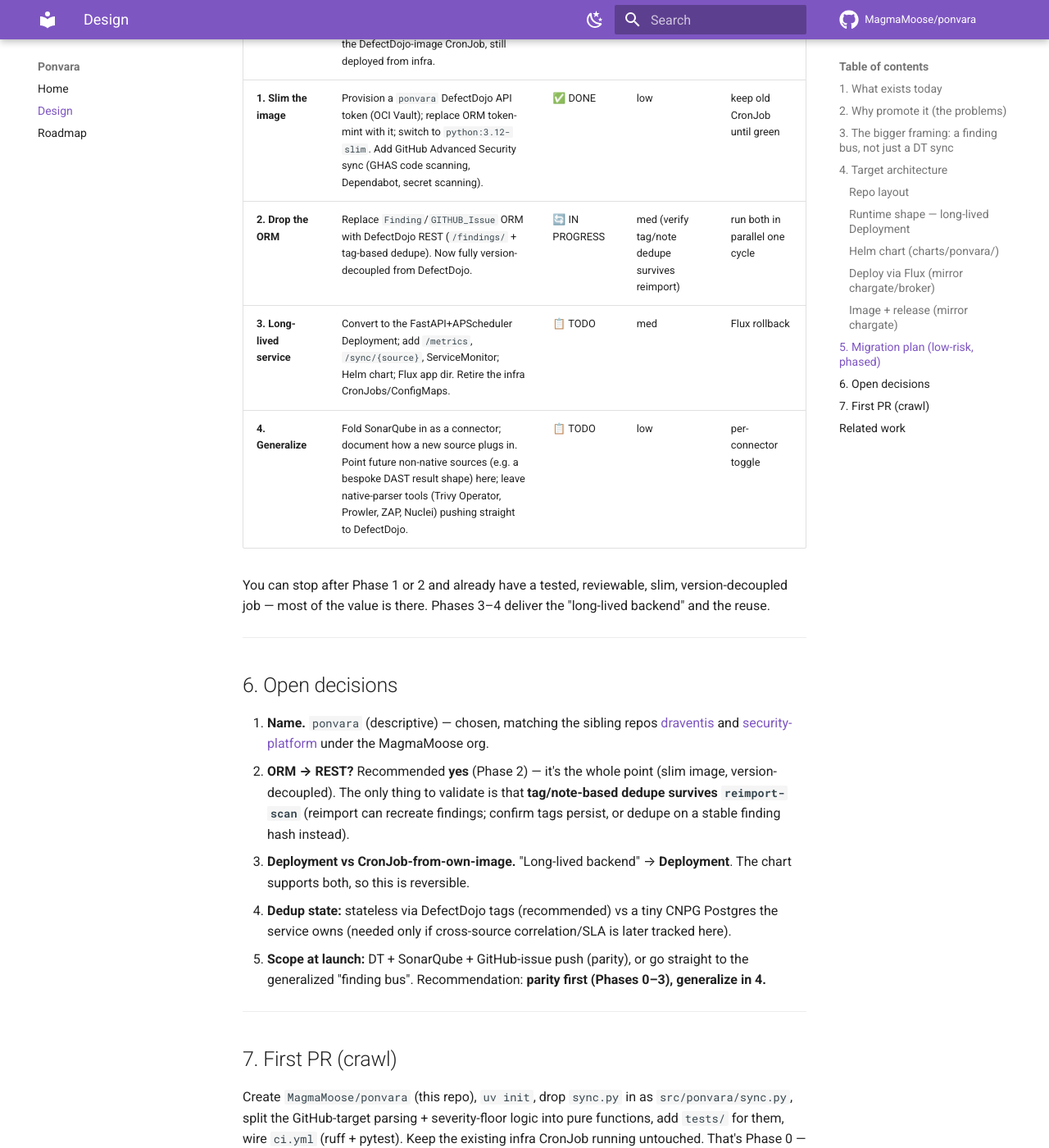
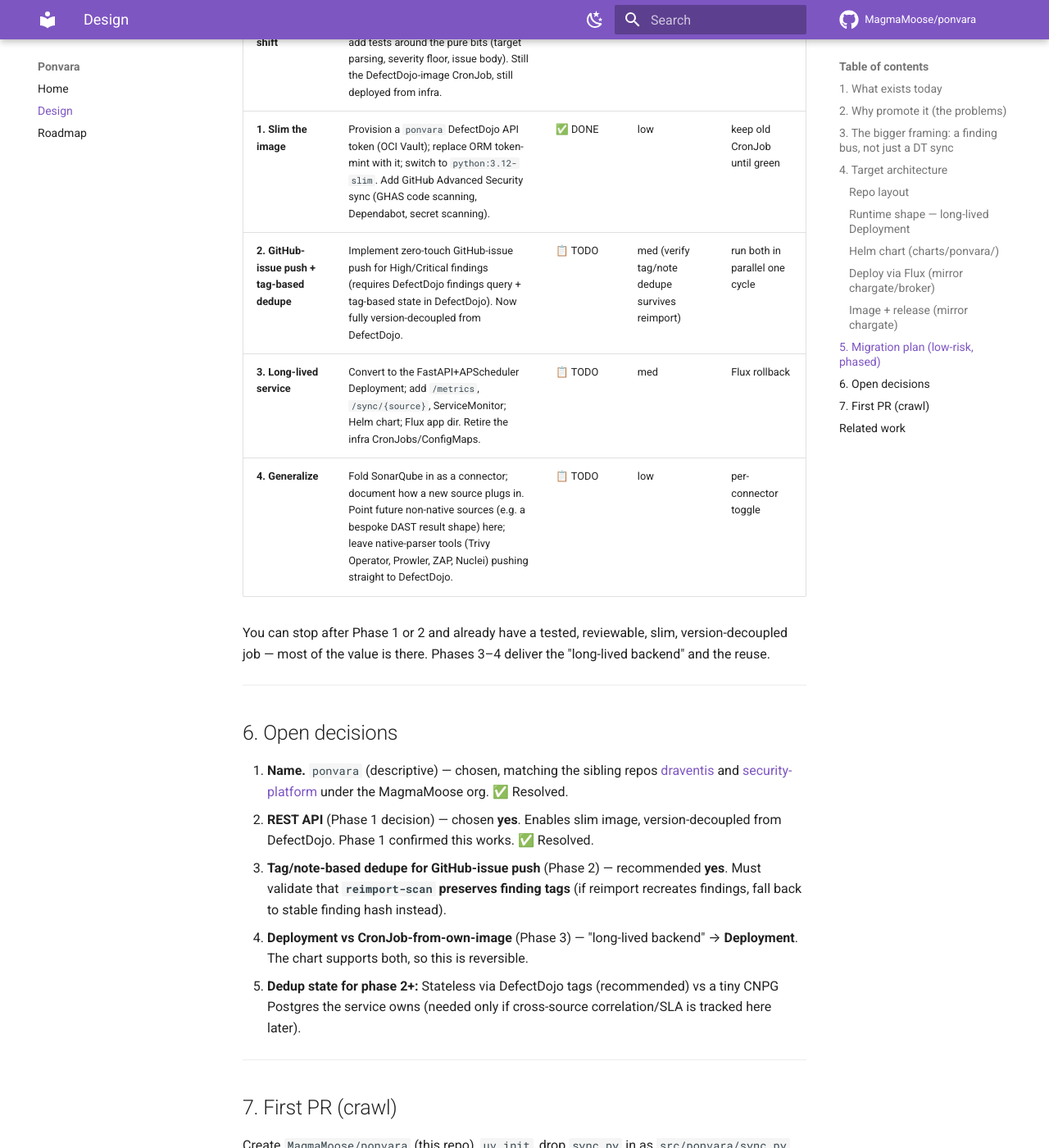
Before and after one commit to MagmaMoose/ponvara, an MkDocs documentation site: the page built from docs/DESIGN.md, in a window 1280 px wide and 1400 px high, scrolled down 5240 px. Shown: the whole window at 82% size. Built offline with MkDocs 1.6.1 and Material for MkDocs 9.7.7, drawn with Linux system fonts in a browser that asks for light colours; comment, search, counter and statistics services are not loaded; some of the changed text lies outside the part shown.

Commit message:
docs-update maintenance (#23)
Automated maintenance run.

Co-authored-by: Caleb Sargeant <calebsargeant@users.noreply.github.com>

````diff
--- a/docs/DESIGN.md
+++ b/docs/DESIGN.md
@@ -1,6 +1,6 @@
 # Ponvara — Design
 
-**Status:** Phase 1–2 (REST API slim image with GHAS; ORM → REST migration in progress) ·
+**Status:** Phase 1 complete (REST API slim image with Dependency-Track and GHAS syncs) ·
 **Date:** 2026-08-27
 
 Promote the in-cluster `dt-defectdojo-sync` CronJob (and its SonarQube sibling) into
@@ -116,14 +116,16 @@
                                 #   fastapi+uvicorn, PyGithub (or raw httpx), prometheus-client
   src/ponvara/
     config.py                   # pydantic-settings: sources, schedules, thresholds, secret refs
+    defectdojo.py               # REST client: reimport-scan (SINK) [Phase 1]
+    dependencytrack.py          # REST client: list projects, export FPF (SOURCE) [Phase 1]
+    github.py                   # REST client: pull GHAS findings (SOURCE) [Phase 1]
+    sync.py                     # orchestrator: DT → DefectDojo [Phase 1]
+    sync_github.py              # orchestrator: GHAS → DefectDojo [Phase 1]
+    # Future files (Phase 2+):
     app.py                      # FastAPI: /healthz /readyz /metrics + POST /sync/{source}
     scheduler.py                # APScheduler: interval jobs per enabled source
-    connectors/
-      dependencytrack.py        # list projects, export FPF            (SOURCE)
-      sonarqube.py              # pull findings                        (SOURCE)
-      defectdojo.py             # reimport-scan + findings query/tag   (SINK, REST)
-      github_issues.py          # zero-touch repo resolve + issue push (SINK)
-    sync.py                     # orchestrator: for each source -> DefectDojo; then GH push
+    github_issues.py            # zero-touch repo resolve + issue push (SINK) [Phase 2]
+    sonarqube.py                # REST client: pull findings (SOURCE) [Phase 4]
     models.py                   # typed Finding/Project DTOs
   charts/ponvara/        # Helm chart (below)
   tests/                        # mirror modules 1:1 (pure connectors, injected HTTP)
@@ -131,11 +133,11 @@
   .github/workflows/            # ci.yml (ruff+pytest), release.yml (semantic-release + GHCR image)
 ```
 
-> **Phase 1 status.** The repo now contains a complete implementation of the
-> connector modules, full test coverage (pure connectors, HTTP-mocked), configuration
-> management, CLI (sync + sync-github commands), and the Helm chart (CronJob deployments).
-> Dockerfile and GitHub Actions workflows are in place. The long-lived FastAPI service
-> with APScheduler (Phase 3) and full generalization (Phase 4) remain future work.
+> **Phase 1 status.** Complete. The repo contains the connector modules (Dependency-Track,
+> GitHub Advanced Security, DefectDojo), full test coverage (pure connectors, HTTP-mocked),
+> configuration management, CLI (sync + sync-github commands), and the Helm chart
+> (CronJob deployments). Dockerfile and GitHub Actions workflows are in place. Phase 2+
+> work (GitHub-issue push, long-lived service, generalization) remains future.
 
 ### Runtime shape — long-lived Deployment
 
@@ -213,7 +215,7 @@
 | --- | --- | --- | --- | --- |
 | **0. Lift-and-shift** | New repo; move `sync.py` verbatim; add tests around the pure bits (target parsing, severity floor, issue body). Still the DefectDojo-image CronJob, still deployed from infra. | ✅ DONE | none | trivially |
 | **1. Slim the image** | Provision a `ponvara` DefectDojo API token (OCI Vault); replace ORM token-mint with it; switch to `python:3.12-slim`. Add GitHub Advanced Security sync (GHAS code scanning, Dependabot, secret scanning). | ✅ DONE | low | keep old CronJob until green |
-| **2. Drop the ORM** | Replace `Finding`/`GITHUB_Issue` ORM with DefectDojo REST (`/findings/` + tag-based dedupe). Now fully version-decoupled from DefectDojo. | 🔄 IN PROGRESS | med (verify tag/note dedupe survives reimport) | run both in parallel one cycle |
+| **2. GitHub-issue push + tag-based dedupe** | Implement zero-touch GitHub-issue push for High/Critical findings (requires DefectDojo findings query + tag-based state in DefectDojo). Now fully version-decoupled from DefectDojo. | 📋 TODO | med (verify tag/note dedupe survives reimport) | run both in parallel one cycle |
 | **3. Long-lived service** | Convert to the FastAPI+APScheduler Deployment; add `/metrics`, `/sync/{source}`, ServiceMonitor; Helm chart; Flux app dir. Retire the infra CronJobs/ConfigMaps. | 📋 TODO | med | Flux rollback |
 | **4. Generalize** | Fold SonarQube in as a connector; document how a new source plugs in. Point future non-native sources (e.g. a bespoke DAST result shape) here; leave native-parser tools (Trivy Operator, Prowler, ZAP, Nuclei) pushing straight to DefectDojo. | 📋 TODO | low | per-connector toggle |
 
@@ -228,18 +230,17 @@
 1. **Name.** `ponvara` (descriptive) — chosen, matching the sibling repos
    [draventis](https://github.com/MagmaMoose/draventis) and
    [security-platform](https://github.com/MagmaMoose/security-platform) under the
-   MagmaMoose org.
-2. **ORM → REST?** Recommended **yes** (Phase 2) — it's the whole point (slim image,
-   version-decoupled). The only thing to validate is that **tag/note-based dedupe
-   survives `reimport-scan`** (reimport can recreate findings; confirm tags persist, or
-   dedupe on a stable finding hash instead).
-3. **Deployment vs CronJob-from-own-image.** "Long-lived backend" → **Deployment**. The
-   chart supports both, so this is reversible.
-4. **Dedup state:** stateless via DefectDojo tags (recommended) vs a tiny CNPG Postgres
-   the service owns (needed only if cross-source correlation/SLA is later tracked here).
-5. **Scope at launch:** DT + SonarQube + GitHub-issue push (parity), or go straight to
-   the generalized "finding bus". Recommendation: **parity first (Phases 0–3),
-   generalize in 4.**
+   MagmaMoose org. ✅ Resolved.
+2. **REST API** (Phase 1 decision) — chosen **yes**. Enables slim image, version-decoupled
+   from DefectDojo. Phase 1 confirmed this works. ✅ Resolved.
+3. **Tag/note-based dedupe for GitHub-issue push** (Phase 2) — recommended **yes**. Must
+   validate that **`reimport-scan` preserves finding tags** (if reimport recreates findings,
+   fall back to stable finding hash instead).
+4. **Deployment vs CronJob-from-own-image** (Phase 3) — "long-lived backend" → **Deployment**.
+   The chart supports both, so this is reversible.
+5. **Dedup state for phase 2+:** Stateless via DefectDojo tags (recommended) vs a tiny
+   CNPG Postgres the service owns (needed only if cross-source correlation/SLA is tracked
+   here later).
 
 ---
 
````
Also changed, not shown: README.md (+8 -9 lines), docs/explanation/roadmap.md (+17 -18 lines), docs/index.md (+17 -20 lines).
